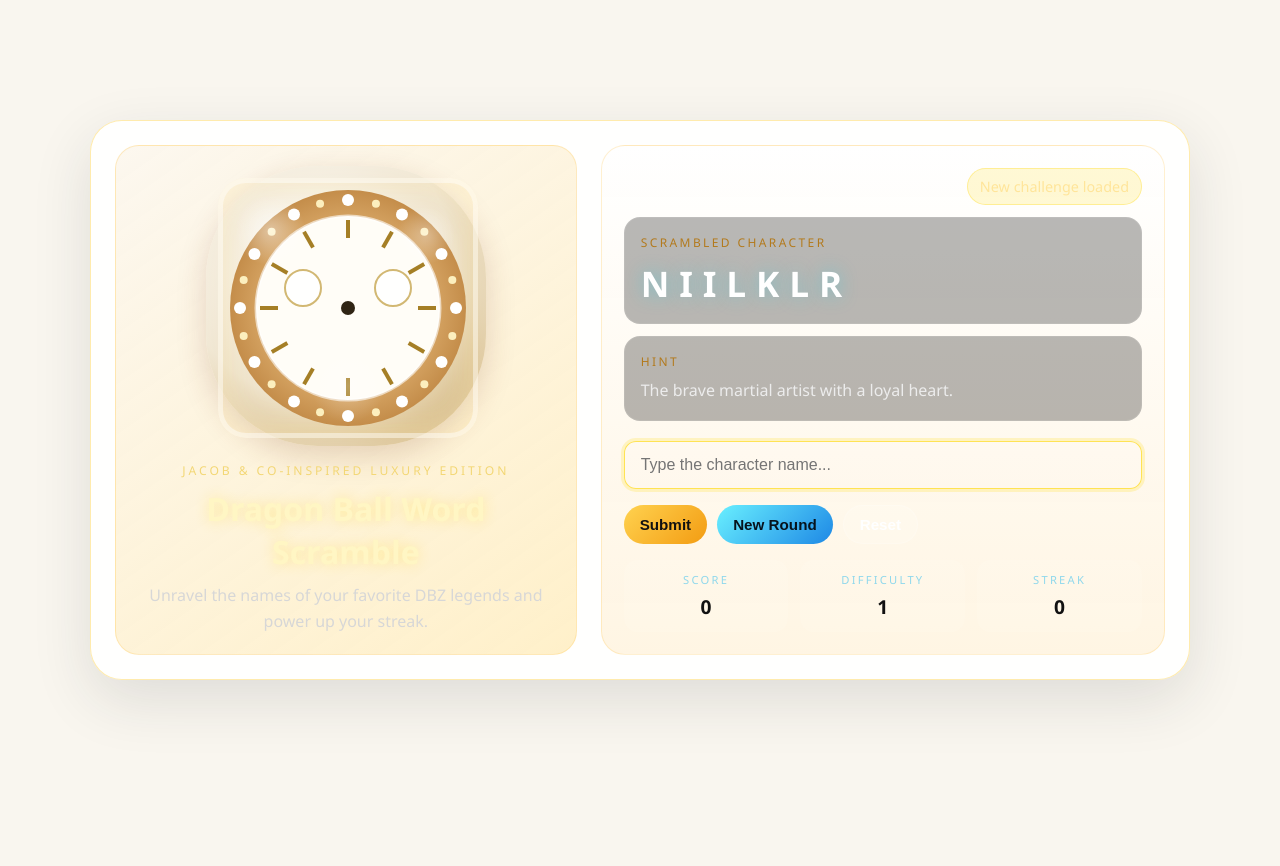
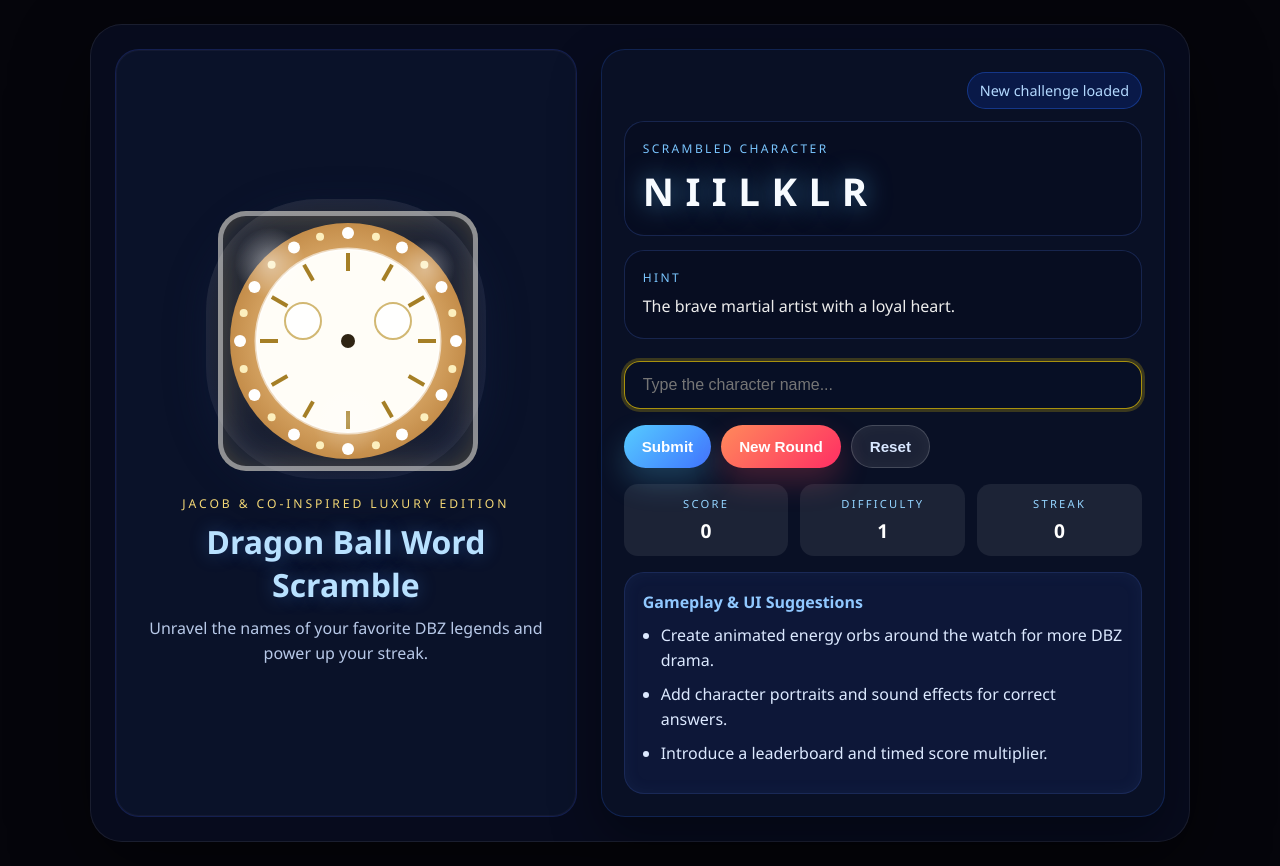
Before and after one commit to awspractice1220/dbz_word_scramble, a Flask app: page / in a window 1280 px wide. Before the commit the page ends 704 px from the top, so only its background shows below. Run offline with Flask 3, Linux system fonts and the light colour scheme.

Commit message:
Dark DBZ theme, background energy glow, and UI suggestion panel

```diff
--- a/static/css/styles.css
+++ b/static/css/styles.css
@@ -6,8 +6,8 @@
     margin: 0;
     min-height: 100%;
     font-family: 'Segoe UI', Tahoma, Geneva, Verdana, sans-serif;
-    background: #f9f6ef;
-    color: #111;
+    background: #05050b;
+    color: #fff;
     cursor: url('/static/cursors/jordan01.png'), auto;
 }
 
@@ -19,20 +19,34 @@
     position: fixed;
     inset: 0;
     background:
-        radial-gradient(circle at top left, rgba(255, 238, 166, 0.85), transparent 25%),
-        radial-gradient(circle at bottom right, rgba(103, 189, 255, 0.35), transparent 30%),
-        linear-gradient(140deg, #fff8e8 0%, #f5f1de 35%, #eae4d1 100%);
-    animation: auraPulse 9s ease-in-out infinite alternate;
+        radial-gradient(circle at top center, rgba(40, 166, 255, 0.15), transparent 22%),
+        radial-gradient(circle at center right, rgba(255, 103, 139, 0.14), transparent 18%),
+        radial-gradient(circle at bottom left, rgba(255, 202, 67, 0.12), transparent 20%),
+        linear-gradient(160deg, #07080f 0%, #0d101c 40%, #05050b 100%);
+    animation: auraPulse 10s ease-in-out infinite alternate;
     z-index: -2;
+}
+
+.dbz-background::before {
+    content: '';
+    position: absolute;
+    inset: 0;
+    background: radial-gradient(circle at 50% 20%, rgba(255, 255, 255, 0.08), transparent 18%),
+                linear-gradient(135deg, rgba(255, 255, 255, 0.04), transparent 45%, rgba(255, 255, 255, 0.02));
+    mix-blend-mode: screen;
+    pointer-events: none;
 }
 
 .dbz-background::after {
     content: '';
     position: absolute;
     inset: 0;
-    background-image: linear-gradient(rgba(255,255,255,0.04) 1px, transparent 1px), linear-gradient(90deg, rgba(255,255,255,0.04) 1px, transparent 1px);
-    background-size: 40px 40px;
-    opacity: 0.2;
+    background-image:
+        radial-gradient(circle at 20% 20%, rgba(255, 255, 255, 0.14), transparent 10%),
+        radial-gradient(circle at 78% 18%, rgba(77, 151, 255, 0.18), transparent 12%),
+        radial-gradient(circle at 54% 78%, rgba(255, 130, 95, 0.16), transparent 15%),
+        repeating-linear-gradient(45deg, rgba(255,255,255,0.03), rgba(255,255,255,0.03) 1px, transparent 1px, transparent 22px);
+    opacity: 0.95;
     z-index: -1;
 }
 
@@ -55,11 +69,11 @@
     grid-template-columns: 0.9fr 1.1fr;
     gap: 24px;
     padding: 24px;
-    border: 1px solid rgba(255, 193, 7, 0.33);
+    border: 1px solid rgba(255, 255, 255, 0.08);
     border-radius: 32px;
-    background: rgba(255, 255, 255, 0.92);
-    backdrop-filter: blur(20px);
-    box-shadow: 0 20px 60px rgba(37, 38, 49, 0.12);
+    background: rgba(8, 13, 32, 0.92);
+    backdrop-filter: blur(18px);
+    box-shadow: 0 24px 80px rgba(0, 0, 0, 0.45);
 }
 
 .watch-panel {
@@ -68,10 +82,11 @@
     align-items: center;
     justify-content: center;
     gap: 16px;
-    padding: 18px;
+    padding: 22px;
     border-radius: 24px;
-    background: linear-gradient(145deg, rgba(252, 247, 238, 0.95), rgba(255, 237, 190, 0.82));
-    border: 1px solid rgba(255, 206, 105, 0.35);
+    background: rgba(12, 20, 45, 0.82);
+    border: 1px solid rgba(69, 97, 255, 0.18);
+    box-shadow: inset 0 0 0 1px rgba(255,255,255,0.04);
 }
 
 .luxury-clock {
@@ -81,8 +96,8 @@
     place-items: center;
     border-radius: 40%;
     padding: 12px;
-    background: radial-gradient(circle at 40% 35%, #fffefc, #efe4cd 55%, #cfae6f 90%);
-    box-shadow: 0 10px 30px rgba(117, 52, 20, 0.18), inset 0 0 24px rgba(255,255,255,0.35);
+    background: radial-gradient(circle at 40% 35%, rgba(255, 226, 127, 0.12), rgba(16, 24, 51, 0.96));
+    box-shadow: 0 12px 40px rgba(18, 31, 64, 0.45), inset 0 0 26px rgba(41, 58, 107, 0.35);
 }
 
 .watch-face-shell {
@@ -118,21 +133,22 @@
 .watch-copy h1 {
     margin: 0 0 10px;
     font-size: 2rem;
-    color: #fff6c4;
-    text-shadow: 0 0 14px rgba(255, 215, 0, 0.3);
+    color: #b8e1ff;
+    text-shadow: 0 0 18px rgba(73, 142, 255, 0.35);
 }
 
 .subtext {
     margin: 0;
-    color: #d7d7d7;
+    color: #b8c9e8;
     line-height: 1.6;
 }
 
 .game-panel {
     padding: 22px;
     border-radius: 24px;
-    background: linear-gradient(180deg, rgba(255,255,255,0.92), rgba(255, 244, 224, 0.9));
-    border: 1px solid rgba(255, 206, 105, 0.3);
+    background: rgba(10, 18, 38, 0.92);
+    border: 1px solid rgba(47, 109, 255, 0.2);
+    box-shadow: 0 20px 50px rgba(0, 0, 0, 0.35);
 }
 
 .status-row {
@@ -146,18 +162,19 @@
     align-items: center;
     padding: 8px 12px;
     border-radius: 999px;
-    background: rgba(255, 215, 0, 0.16);
-    color: #ffe59a;
-    border: 1px solid rgba(255, 215, 0, 0.3);
+    background: rgba(14, 77, 255, 0.16);
+    color: #b3d9ff;
+    border: 1px solid rgba(45, 109, 255, 0.35);
     font-size: 0.9rem;
 }
 
 .scramble-box, .hint-box {
-    padding: 16px;
-    border-radius: 16px;
-    background: rgba(0,0,0,0.28);
-    border: 1px solid rgba(255,255,255,0.08);
-    margin-bottom: 12px;
+    padding: 18px;
+    border-radius: 20px;
+    background: rgba(8, 14, 34, 0.9);
+    border: 1px solid rgba(86, 131, 255, 0.2);
+    margin-bottom: 14px;
+    backdrop-filter: blur(6px);
 }
 
 .label {
@@ -165,17 +182,17 @@
     text-transform: uppercase;
     letter-spacing: 0.2em;
     font-size: 0.75rem;
-    color: #b37a1d;
+    color: #7ac6ff;
 }
 
 .scrambled {
     margin: 0;
-    font-size: 2.2rem;
-    letter-spacing: 0.28em;
-    font-weight: 700;
-    color: #fff;
+    font-size: 2.4rem;
+    letter-spacing: 0.3em;
+    font-weight: 800;
+    color: #f7fbff;
     text-transform: uppercase;
-    text-shadow: 0 0 18px rgba(34, 211, 238, 0.4);
+    text-shadow: 0 0 26px rgba(87, 191, 255, 0.55);
 }
 
 .hint-box p:last-child {
@@ -186,14 +203,15 @@
 
 .answer-input {
     width: 100%;
-    padding: 14px 16px;
+    padding: 14px 18px;
     margin: 8px 0 16px;
-    border-radius: 12px;
-    border: 1px solid rgba(255,255,255,0.12);
-    background: rgba(255,255,255,0.08);
-    color: #fff;
+    border-radius: 16px;
+    border: 1px solid rgba(113, 182, 255, 0.3);
+    background: rgba(8, 16, 38, 0.9);
+    color: #e5f6ff;
     font-size: 1rem;
     outline: none;
+    box-shadow: inset 0 0 12px rgba(6, 15, 34, 0.8);
 }
 
 .answer-input:focus {
@@ -208,14 +226,44 @@
     margin-bottom: 16px;
 }
 
+button:active {
+    transform: translateY(0);
+}
+
+.suggestion-panel {
+    margin-top: 16px;
+    padding: 18px;
+    border-radius: 20px;
+    background: rgba(14, 25, 57, 0.95);
+    border: 1px solid rgba(96, 140, 255, 0.16);
+    box-shadow: inset 0 0 16px rgba(72, 115, 194, 0.08);
+}
+
+.suggestion-panel h2 {
+    margin: 0 0 10px;
+    font-size: 1rem;
+    color: #90c8ff;
+}
+
+.suggestion-panel ul {
+    margin: 0;
+    padding-left: 18px;
+    color: #dce9ff;
+    line-height: 1.6;
+}
+
+.suggestion-panel li {
+    margin-bottom: 8px;
+}
+
 button {
     border: none;
     border-radius: 999px;
-    padding: 10px 16px;
+    padding: 12px 18px;
     font-size: 0.95rem;
-    font-weight: 600;
+    font-weight: 700;
     cursor: pointer;
-    transition: transform 0.2s ease, box-shadow 0.2s ease;
+    transition: transform 0.2s ease, box-shadow 0.2s ease, filter 0.2s ease;
 }
 
 button:hover {
@@ -226,30 +274,23 @@
     box-shadow: 0 0 18px rgba(255, 255, 255, 0.24);
 }
 
-.stat-card {
-    padding: 14px;
-    border-radius: 18px;
-    background: rgba(255,255,255,0.72);
-    display: flex;
-    flex-direction: column;
-    gap: 6px;
-    align-items: center;
-}
-
 .submit-btn {
-    background: linear-gradient(135deg, #ffd24f, #f39c12);
-    color: #111;
+    background: linear-gradient(135deg, #56ccff, #3f74ff);
+    color: #fff;
+    box-shadow: 0 14px 30px rgba(86, 204, 255, 0.24);
 }
 
 .newword-btn {
-    background: linear-gradient(135deg, #69f0ff, #1e88e5);
-    color: #06131d;
+    background: linear-gradient(135deg, #ff8a5b, #ff2e63);
+    color: #fff;
+    box-shadow: 0 14px 30px rgba(255, 76, 96, 0.24);
 }
 
 .reset-btn {
-    background: rgba(255,255,255,0.12);
-    color: #fff;
-    border: 1px solid rgba(255,255,255,0.16);
+    background: rgba(255,255,255,0.08);
+    color: #d9e7ff;
+    border: 1px solid rgba(255,255,255,0.18);
+    box-shadow: inset 0 0 18px rgba(255,255,255,0.04);
 }
 
 .stats-grid {
@@ -272,7 +313,7 @@
     text-transform: uppercase;
     letter-spacing: 0.2em;
     font-size: 0.7rem;
-    color: #8fd8ec;
+    color: #94d4ff;
 }
 
 .stat-value {
@@ -298,4 +339,8 @@
     .stats-grid {
         grid-template-columns: 1fr;
     }
+
+    .suggestion-panel {
+        margin-top: 16px;
+    }
 }
--- a/templates/index.html
+++ b/templates/index.html
@@ -63,6 +63,15 @@
                         <span id="streakValue" class="stat-value">0</span>
                     </div>
                 </div>
+
+                <div class="suggestion-panel">
+                    <h2>Gameplay & UI Suggestions</h2>
+                    <ul>
+                        <li>Create animated energy orbs around the watch for more DBZ drama.</li>
+                        <li>Add character portraits and sound effects for correct answers.</li>
+                        <li>Introduce a leaderboard and timed score multiplier.</li>
+                    </ul>
+                </div>
             </div>
         </div>
     </div>
```
